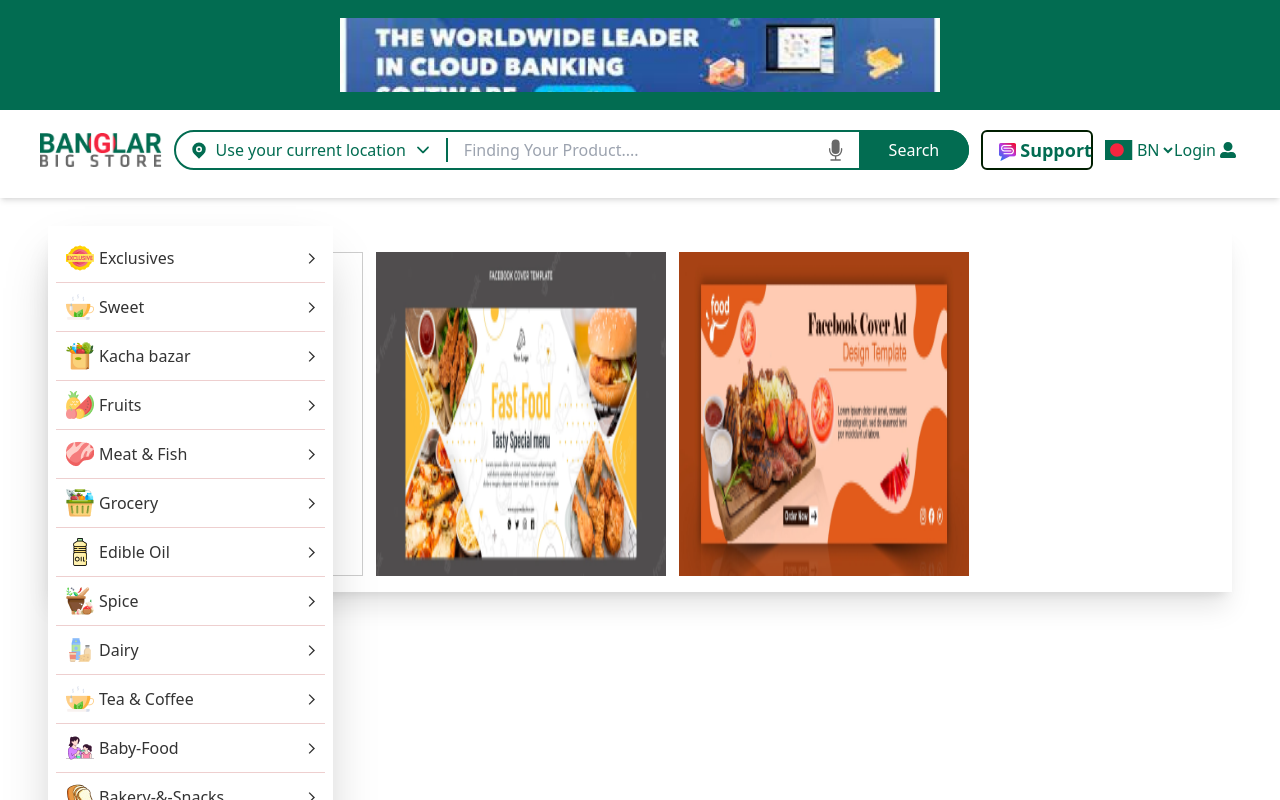
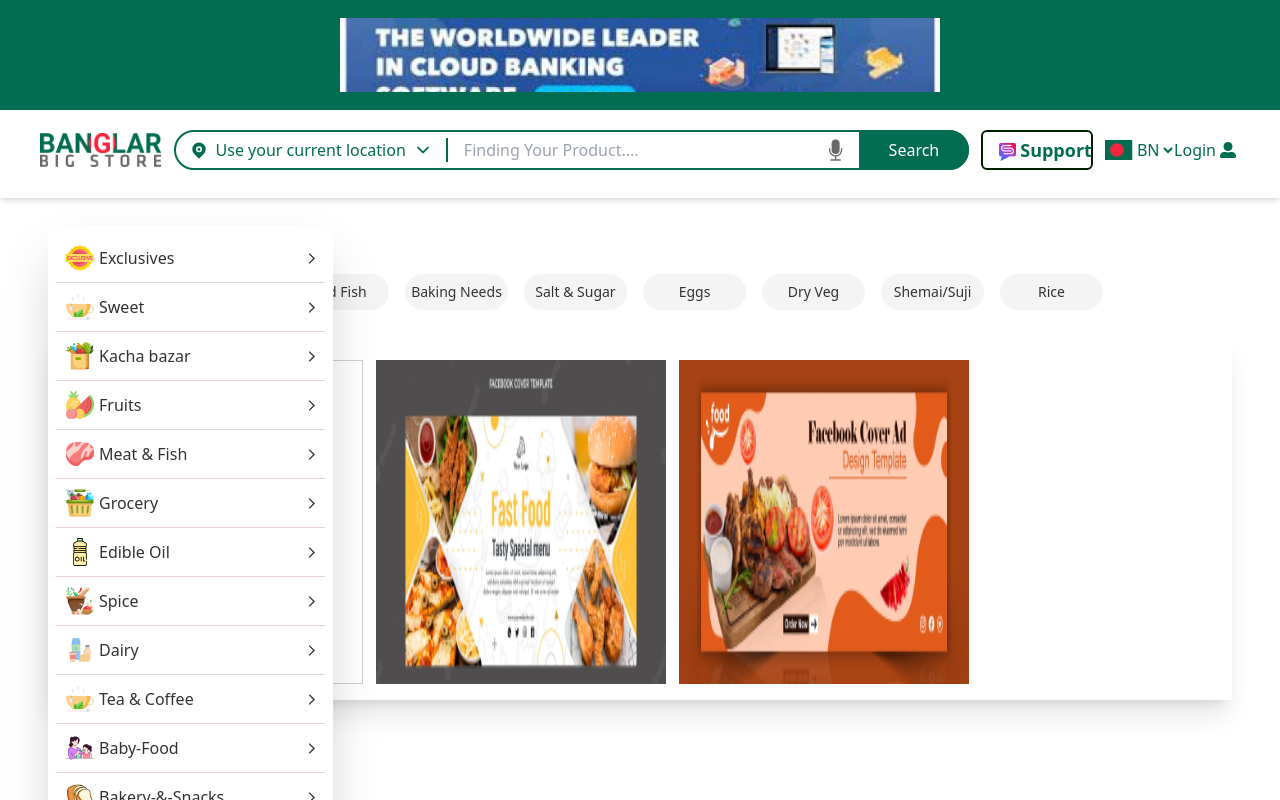
Before and after one commit to kowsar-mahmud-remon/Frontend-2, a Next.js app: page / in a window 1280 px wide. Shown: the top 800 px of the page. Built offline with nearby package versions, Linux system fonts and the light colour scheme; no server answers.

Commit message:
categories added

```diff
--- /dev/null
+++ b/Utils/Category.json
@@ -0,0 +1,38 @@
+[
+    {
+        "id": 1,
+        "name": "All Products"
+    },
+    {
+        "id": 2,
+        "name": "Vagetables"
+    },
+    {
+        "id": 3,
+        "name": "Drid Fish"
+    },
+    {
+        "id": 4,
+        "name": "Baking Needs"
+    },
+    {
+        "id": 5,
+        "name": "Salt & Sugar"
+    },
+    {
+        "id": 6,
+        "name": "Eggs"
+    },
+    {
+        "id": 7,
+        "name": "Dry Veg"
+    },
+    {
+        "id": 8,
+        "name": "Shemai/Suji"
+    },
+    {
+        "id": 9,
+        "name": "Rice"
+    }
+]
--- /dev/null
+++ b/components/Category/Category.js
@@ -0,0 +1,27 @@
+import Image from 'next/image';
+import React, { useEffect } from 'react';
+import kachabazarIcon from '../../assets/CategoryImages/KachabazarIcon/shopping-bag 1.png';
+import categories from '../../Utils/Category.json';
+
+const Category = () => {
+    return (
+        <div>
+            <div className='mb-4'>
+                <div className='flex gap-1 items-center'>
+                    <Image src={kachabazarIcon} alt='' />
+                    <h2 className='text-primary text-2xl'>Kacha Bazar</h2>
+                </div>
+            </div>
+            <div className='lg:flex gap-4 overflow-x-scroll 2xl:w-4/6 mb-6'>
+                {
+                    categories && categories.map(category => <button
+                        className='bg-info flex items-center justify-center text-sm rounded-full font-medium hover:border-2 hover:border-primary hover:bg-white w-[103px] h-[36px]'
+                        key={category.id}
+                    >{category.name}</button>)
+                }
+            </div>
+        </div>
+    );
+};
+
+export default Category;
--- a/pages/index.js
+++ b/pages/index.js
@@ -12,6 +12,7 @@ import { FaArrowAltCircleRight } from 'react-icons/fa';
 import logo from '../assets/images/logo/main_logo.png';
 import logoDic from '../assets/images/logo/logo_dic.png';
 import NavicationWithSideNavLayout from '../layouts/NavicationWithSideNavLayout'
+import Category from '../components/Category/Category'
 
 export const getStaticProps = async () => {
   try {
@@ -40,7 +41,7 @@ export const getStaticProps = async () => {
   }
 }
 
-export default function Home({items}) {
+export default function Home({ items }) {
   return (
     <>
       <Head>
@@ -51,6 +52,7 @@ export default function Home({items}) {
       </Head>
       <NavicationWithSideNavLayout >
         <div className={`${styles.homeBody} w-[100%] `} >
+          <Category />
           <div className={`flex bg-white flex-col h-[310px] lg:h-[366px] xl:flex-row xl:h-[366px] 2xl:h-[466px]  shadow-xl shadow-block-900 w-[100%] p-4 `}>
             {
               items.length && <Carosel data={items} />
--- a/tailwind.config.js
+++ b/tailwind.config.js
@@ -9,13 +9,15 @@ module.exports = {
     themes: [
       {
         light: {
-          primary: "#1b2857fb",
+          primary: "#FB641B",
+          // primary: "#1b2857fb",
           secondary: "#FFC000",
           accent: "#FFEDD5",
           neutral: "#F3F4F6",
           "base-100": "#FFFFFF",
 
-          info: "#98A8DD",
+          // info: "#98A8DD",
+          info: "#F4F4F4",
           success: "#1BBB70",
           warning: "#DF7E07",
           error: "#FA5C5C",
```
Also changed, not shown: assets/CategoryImages/KachabazarIcon/shopping-bag 1.png (added).
